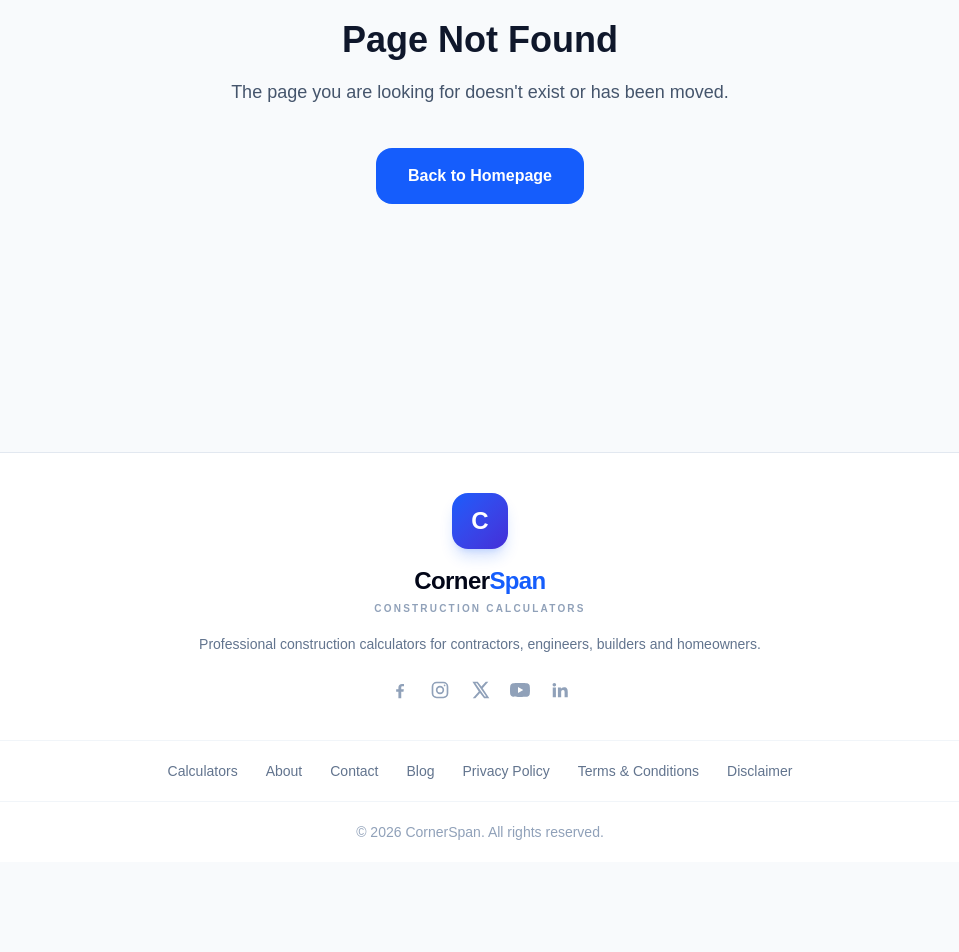
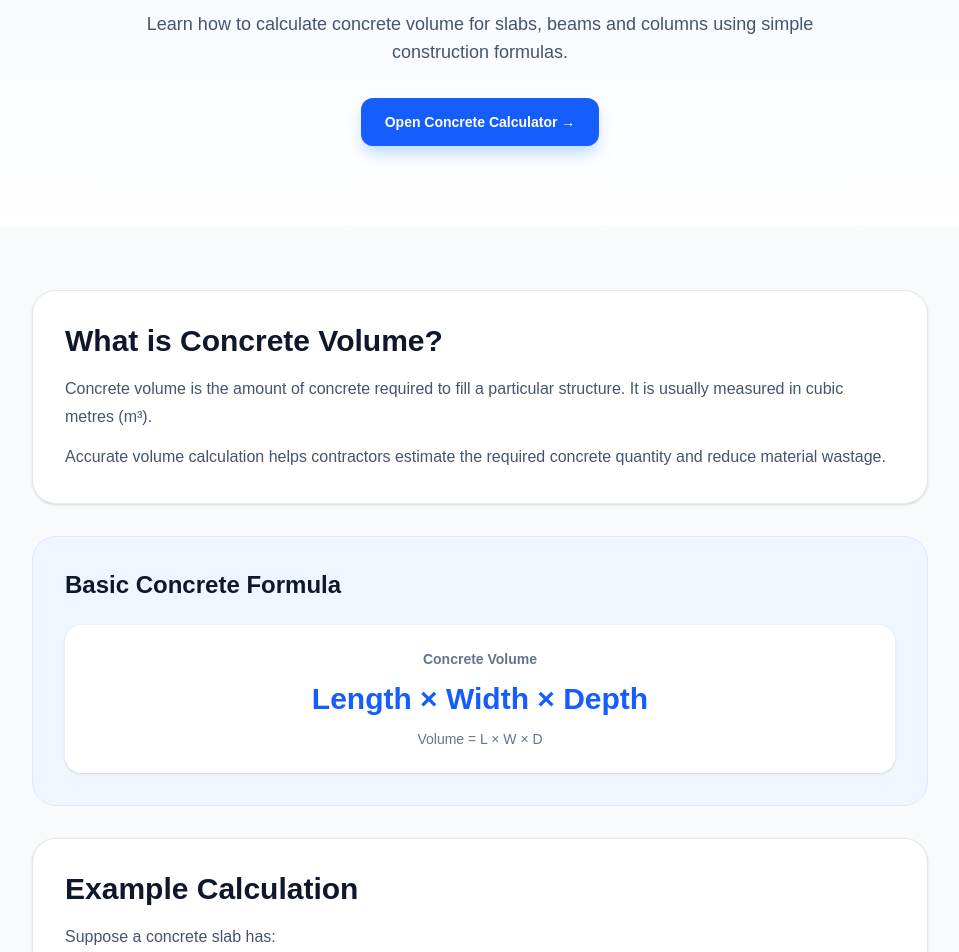
Before and after one commit to km7max-cmd/cornerspan, a Next.js app: page /guides/concrete-volume in a window 1280 px wide. Before the commit this address had no page. Shown: the part 348-1300 px from the top of the page, without its empty margins (160-1119 px from the left). Before the commit the page ends 1210 px from the top, so only its background shows below. Built offline with nearby package versions, Linux system fonts and the light colour scheme.

Commit message:
Add Concrete Volume Calculation Guide page
This page provides a comprehensive guide on calculating concrete volume for various structures, including slabs, beams, and columns. It includes formulas, examples, and a call-to-action for using a concrete calculator.

```diff
--- /dev/null
+++ b/app/guides/concrete-volume/page.tsx
@@ -0,0 +1,228 @@
+import Link from "next/link";
+
+export default function ConcreteVolumeGuide() {
+  return (
+    <main className="min-h-screen bg-slate-50 pt-[80px]">
+      {/* Hero */}
+      <section className="bg-gradient-to-b from-blue-50 to-white px-6 py-16 md:py-20">
+        <div className="mx-auto max-w-4xl text-center">
+
+          <span className="inline-flex rounded-full border border-blue-100 bg-white px-4 py-2 text-xs font-bold uppercase tracking-wider text-blue-600 shadow-sm">
+            Construction Guide
+          </span>
+
+          <h1 className="mt-6 text-4xl font-black tracking-tight text-slate-900 md:text-6xl">
+            Concrete Volume Calculator Guide
+          </h1>
+
+          <p className="mx-auto mt-5 max-w-2xl text-base leading-7 text-slate-600 md:text-lg">
+            Learn how to calculate concrete volume for slabs, beams and
+            columns using simple construction formulas.
+          </p>
+
+          <div className="mt-8">
+            <Link
+              href="/calculators/concrete"
+              className="inline-flex rounded-xl bg-blue-600 px-6 py-3.5 text-sm font-bold text-white shadow-lg shadow-blue-200 transition hover:bg-blue-700"
+            >
+              Open Concrete Calculator →
+            </Link>
+          </div>
+
+        </div>
+      </section>
+
+      {/* Main Content */}
+      <section className="px-6 py-12 md:py-16">
+        <div className="mx-auto max-w-4xl space-y-8">
+
+          {/* Introduction */}
+          <article className="rounded-3xl border border-slate-200 bg-white p-6 shadow-sm md:p-8">
+            <h2 className="text-2xl font-black text-slate-900 md:text-3xl">
+              What is Concrete Volume?
+            </h2>
+
+            <p className="mt-4 text-sm leading-7 text-slate-600 md:text-base">
+              Concrete volume is the amount of concrete required to fill a
+              particular structure. It is usually measured in cubic metres
+              (m³).
+            </p>
+
+            <p className="mt-3 text-sm leading-7 text-slate-600 md:text-base">
+              Accurate volume calculation helps contractors estimate the
+              required concrete quantity and reduce material wastage.
+            </p>
+          </article>
+
+          {/* Formula */}
+          <article className="rounded-3xl border border-blue-100 bg-blue-50 p-6 md:p-8">
+            <h2 className="text-2xl font-black text-slate-900">
+              Basic Concrete Formula
+            </h2>
+
+            <div className="mt-6 rounded-2xl bg-white p-6 text-center shadow-sm">
+              <p className="text-sm font-semibold text-slate-500">
+                Concrete Volume
+              </p>
+
+              <p className="mt-3 text-2xl font-black text-blue-600 md:text-3xl">
+                Length × Width × Depth
+              </p>
+
+              <p className="mt-3 text-sm text-slate-500">
+                Volume = L × W × D
+              </p>
+            </div>
+          </article>
+
+          {/* Example */}
+          <article className="rounded-3xl border border-slate-200 bg-white p-6 shadow-sm md:p-8">
+            <h2 className="text-2xl font-black text-slate-900 md:text-3xl">
+              Example Calculation
+            </h2>
+
+            <p className="mt-4 text-sm leading-7 text-slate-600 md:text-base">
+              Suppose a concrete slab has:
+            </p>
+
+            <div className="mt-5 grid gap-3 sm:grid-cols-3">
+              <div className="rounded-2xl bg-slate-50 p-4">
+                <p className="text-xs font-semibold text-slate-500">
+                  Length
+                </p>
+                <p className="mt-1 text-lg font-black text-slate-900">
+                  5 m
+                </p>
+              </div>
+
+              <div className="rounded-2xl bg-slate-50 p-4">
+                <p className="text-xs font-semibold text-slate-500">
+                  Width
+                </p>
+                <p className="mt-1 text-lg font-black text-slate-900">
+                  4 m
+                </p>
+              </div>
+
+              <div className="rounded-2xl bg-slate-50 p-4">
+                <p className="text-xs font-semibold text-slate-500">
+                  Depth
+                </p>
+                <p className="mt-1 text-lg font-black text-slate-900">
+                  0.15 m
+                </p>
+              </div>
+            </div>
+
+            <div className="mt-6 rounded-2xl border border-blue-100 bg-blue-50 p-5">
+              <p className="text-sm text-slate-600">
+                Volume = 5 × 4 × 0.15
+              </p>
+
+              <p className="mt-2 text-2xl font-black text-blue-600">
+                = 3.00 m³
+              </p>
+            </div>
+          </article>
+
+          {/* Slab */}
+          <article className="rounded-3xl border border-slate-200 bg-white p-6 shadow-sm md:p-8">
+            <h2 className="text-2xl font-black text-slate-900">
+              Concrete Slab Calculation
+            </h2>
+
+            <p className="mt-4 text-sm leading-7 text-slate-600 md:text-base">
+              For a rectangular slab, multiply the slab length, width and
+              thickness. Make sure all measurements are converted to the same
+              unit before calculating.
+            </p>
+
+            <div className="mt-5 rounded-2xl bg-slate-50 p-5">
+              <p className="font-bold text-slate-900">
+                Slab Volume = Length × Width × Thickness
+              </p>
+            </div>
+          </article>
+
+          {/* Beam */}
+          <article className="rounded-3xl border border-slate-200 bg-white p-6 shadow-sm md:p-8">
+            <h2 className="text-2xl font-black text-slate-900">
+              Concrete Beam Calculation
+            </h2>
+
+            <p className="mt-4 text-sm leading-7 text-slate-600 md:text-base">
+              For a rectangular beam, multiply the beam length by its width
+              and depth.
+            </p>
+
+            <div className="mt-5 rounded-2xl bg-slate-50 p-5">
+              <p className="font-bold text-slate-900">
+                Beam Volume = Length × Width × Depth
+              </p>
+            </div>
+          </article>
+
+          {/* Column */}
+          <article className="rounded-3xl border border-slate-200 bg-white p-6 shadow-sm md:p-8">
+            <h2 className="text-2xl font-black text-slate-900">
+              Concrete Column Calculation
+            </h2>
+
+            <p className="mt-4 text-sm leading-7 text-slate-600 md:text-base">
+              For a rectangular column, multiply the column width, depth and
+              height. For circular columns, use the appropriate circular
+              volume formula.
+            </p>
+
+            <div className="mt-5 rounded-2xl bg-slate-50 p-5">
+              <p className="font-bold text-slate-900">
+                Rectangular Column = Width × Depth × Height
+              </p>
+            </div>
+          </article>
+
+          {/* Wastage */}
+          <article className="rounded-3xl border border-amber-100 bg-amber-50 p-6 md:p-8">
+            <h2 className="text-2xl font-black text-slate-900">
+              Allow for Material Wastage
+            </h2>
+
+            <p className="mt-4 text-sm leading-7 text-slate-600 md:text-base">
+              Actual site requirements can vary because of handling,
+              spillage and uneven surfaces. A suitable wastage allowance may
+              therefore be added to the calculated volume.
+            </p>
+
+            <div className="mt-5 rounded-2xl bg-white p-5">
+              <p className="font-bold text-slate-900">
+                Required Quantity = Calculated Volume + Wastage
+              </p>
+            </div>
+          </article>
+
+          {/* CTA */}
+          <section className="rounded-3xl bg-slate-900 p-8 text-center md:p-12">
+            <h2 className="text-2xl font-black text-white md:text-3xl">
+              Ready to Calculate?
+            </h2>
+
+            <p className="mx-auto mt-3 max-w-xl text-sm leading-6 text-slate-300">
+              Use CornerSpan's concrete calculator to quickly calculate the
+              concrete volume you need.
+            </p>
+
+            <div className="mt-7">
+              <Link
+                href="/calculators/concrete"
+                className="inline-flex rounded-xl bg-blue-600 px-6 py-3.5 text-sm font-bold text-white transition hover:bg-blue-500"
+              >
+                Calculate Concrete →
+              </Link>
+            </div>
+          </section>
+
+        </div>
+      </section>
+    </main>
+  );
+}
```
